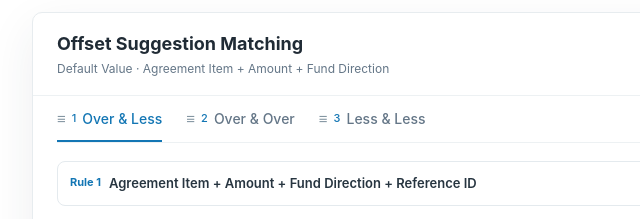
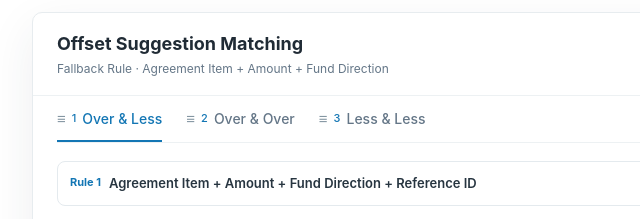
Before and after one commit to Catherineliuliu111/discrepancy-offset-suggestion, a plain HTML site: page offset-matching-by-type-demo.html in a window 1280 px wide. Both pictures are taken after a click on the button "Edit". Shown: the part 217-436 px from the top of the page, 108-748 px from the left. Drawn offline with Linux system fonts and the light colour scheme.

Commit message:
Clarify fallback rule label

```diff
--- a/offset-matching-by-type-demo.html
+++ b/offset-matching-by-type-demo.html
@@ -192,7 +192,7 @@
   </main>
   <div class="overlay" id="overlay" hidden>
     <div class="modal" role="dialog" aria-modal="true" aria-labelledby="modalTitle">
-      <header class="modal-head"><div><h2 id="modalTitle">Offset Suggestion Matching</h2><p class="subline">Default Value · Agreement Item + Amount + Fund Direction</p></div><button class="btn icon" id="close" type="button" aria-label="Close" title="Close">&times;</button></header>
+      <header class="modal-head"><div><h2 id="modalTitle">Offset Suggestion Matching</h2><p class="subline">Fallback Rule · Agreement Item + Amount + Fund Direction</p></div><button class="btn icon" id="close" type="button" aria-label="Close" title="Close">&times;</button></header>
       <div class="modal-body"><div class="scenario-list" id="scenarios"></div></div>
       <footer class="modal-foot"><span class="feedback" id="feedback" role="status"></span><button class="btn" id="preview" type="button">Preview</button><button class="btn" id="cancel" type="button">Cancel</button><button class="btn primary" id="save" type="button">Save</button></footer>
     </div>
```
